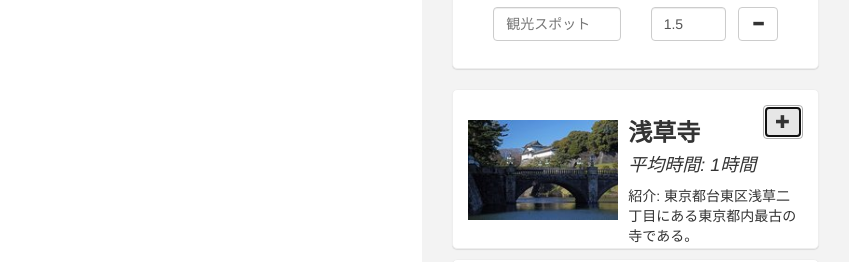
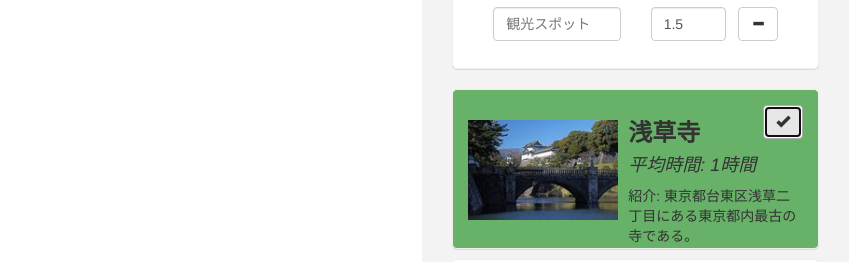
Before and after one commit to f910230/EasyTravel, a plain HTML site: page index.html in a window 1280 px wide. Both pictures are taken after a click on the button 1213 px from the left and 340 px from the top of the page. Shown: the part 218-480 px from the top of the page, 431-1280 px from the left. Drawn offline with Linux system fonts and the light colour scheme; some packages are replaced by stand-ins of ours.

Commit message:
no message

```diff
--- a/index.html
+++ b/index.html
@@ -148,14 +148,12 @@
 					}
 					map = new google.maps.Map(document.getElementById("map_canvas"), mapOptions);
 
-
 					for (var i = 0; i < $('.spots-input').size(); i++) {
 						initAutoCompleteInputs($('.spots-input')[i]);
 					}
 				}
 
 				function mapSetCenter(btnNo) {
-
 					if (btnNo == 1) {
 						map.setCenter(new google.maps.LatLng(35.6837805, 139.6920019));
 					}
@@ -181,20 +179,16 @@
 					$('.del-button').click(deleteCustonSpot);
 				});
 
-
-
 				$('.calc-button').click(function() {
-					for(var i = 0; i < locations.length; i++) {
-						for(var j = 0; j < $('.spots-time').size(); j++) {
+					for (var i = 0; i < locations.length; i++) {
+						for (var j = 0; j < $('.spots-time').size(); j++) {
 							var time = $('.spots-time')[j].value;
-							if(locations[i].input.parentElement.parentElement.children[1].children[0] == $('.spots-time')[j])
+							if (locations[i].input.parentElement.parentElement.children[1].children[0] == $('.spots-time')[j])
 								locations[i].time = time;
 						}
 					}
 					computeRoute();
 				});
-
-
 
 				$('.dropdown-menu-link').click(function() {
 					if ($(this).html() == "東京")
@@ -217,7 +211,14 @@
 						time: time,
 						location: new google.maps.LatLng(lat, lon)
 					});
-					$(this).toggleClass("spots-recommend-background-color");
+					$(this).parent().toggleClass("spots-recommend-background-color");
+					if ($(this).children().hasClass("glyphicon-plus")) {
+						$(this).children().removeClass("glyphicon-plus");
+						$(this).children().addClass("glyphicon-ok");
+					} else {
+						$(this).children().removeClass("glyphicon-ok");
+						$(this).children().addClass("glyphicon-plus");
+					}
 				})
 
 				initialize();
@@ -279,9 +280,7 @@
 								if (status == google.maps.DirectionsStatus.OK) {
 									//alert("success");
 									var route = response.routes[0];
-									$('#scheduling-list').html("");
-
-
+									$('#scheduling-list').empty();
 									//									for (var i = 1; i < locations.length; i++) {
 									//										var name = locations[i].name;
 									//										var address = locations[i].address;
@@ -289,8 +288,6 @@
 									//										var htmlstr = str1 + time + str2 + str3 + name + str4 + address + str5;
 									//										$('#scheduling-list').append(htmlstr);
 									//									}
-
-
 									directionsDisplay.setDirections(response);
 									var str1 = "<div class='schedul-list-item'><div class='schedul-list-item-time'>";
 									var str2 = "</div>";
@@ -322,21 +319,18 @@
 										humanTime += min;
 										var htmlstr = str1 + humanTime + str2 + str3 + name + str4 + address + str5;
 										$('#scheduling-list').append(htmlstr);
-										//											var routeSegment = i + 1;
-										//											summaryPanel.innerHTML += '<b>Route Segment: ' + routeSegment + '</b><br>';
-										//											summaryPanel.innerHTML += route.legs[i].start_address + ' to ';
-										//											summaryPanel.innerHTML += route.legs[i].end_address + '<br>';
-										//											summaryPanel.innerHTML += route.legs[i].distance.text + '<br>';
-										//											summaryPanel.innerHTML += route.legs[i].duration.text + '<br><br>';
-
-
-
+										//var routeSegment = i + 1;
+										//summaryPanel.innerHTML += '<b>Route Segment: ' + routeSegment + '</b><br>';
+										//summaryPanel.innerHTML += route.legs[i].start_address + ' to ';
+										//summaryPanel.innerHTML += route.legs[i].end_address + '<br>';
+										//summaryPanel.innerHTML += route.legs[i].distance.text + '<br>';
+										//summaryPanel.innerHTML += route.legs[i].duration.text + '<br><br>';
 									}
 									name = hotelName;
 									time += parseInt(locations[locations.length - 1].time) + parseInt(route.legs[route.legs.length - 1].duration.value) / 3600;
 									var hour = Math.floor(time);
-										if (hour < 10)
-											hour = "0" + hour;
+									if (hour < 10)
+										hour = "0" + hour;
 									var humanTime = hour + ":";
 									var min = Math.floor((time - Math.floor(time)) * 60);
 									if (min < 10) {
@@ -348,16 +342,9 @@
 									$('#scheduling-list').append(htmlstr);
 								}
 							});
-
-
-
-
 						}
 					});
-
 				}
-
-
 			});
 		</script>
 	</head>
```
